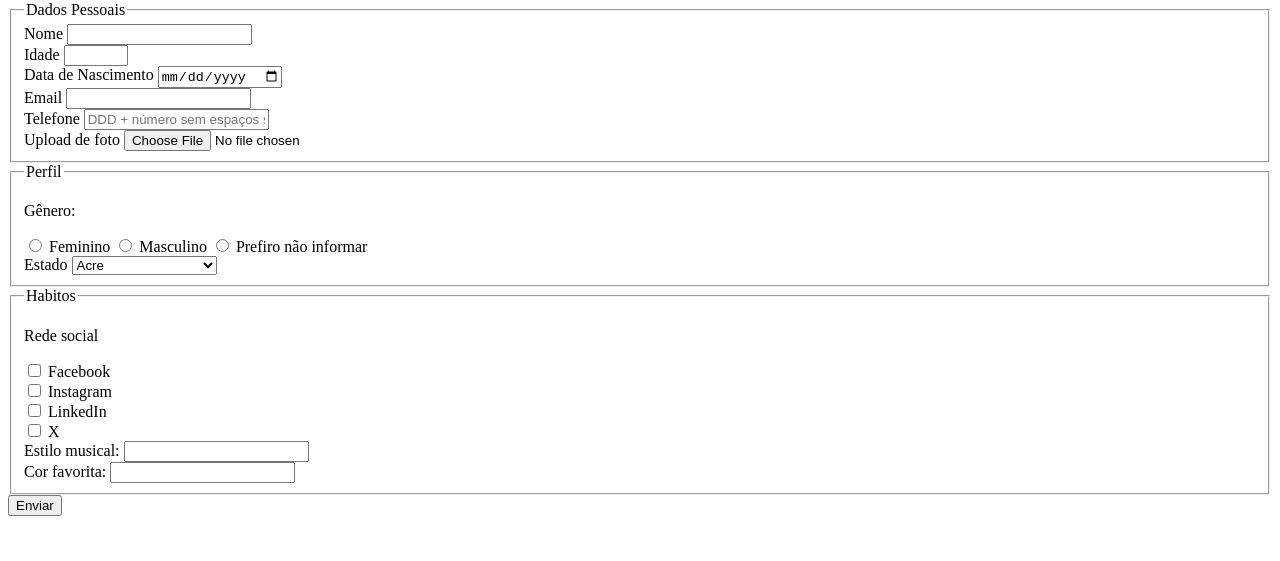
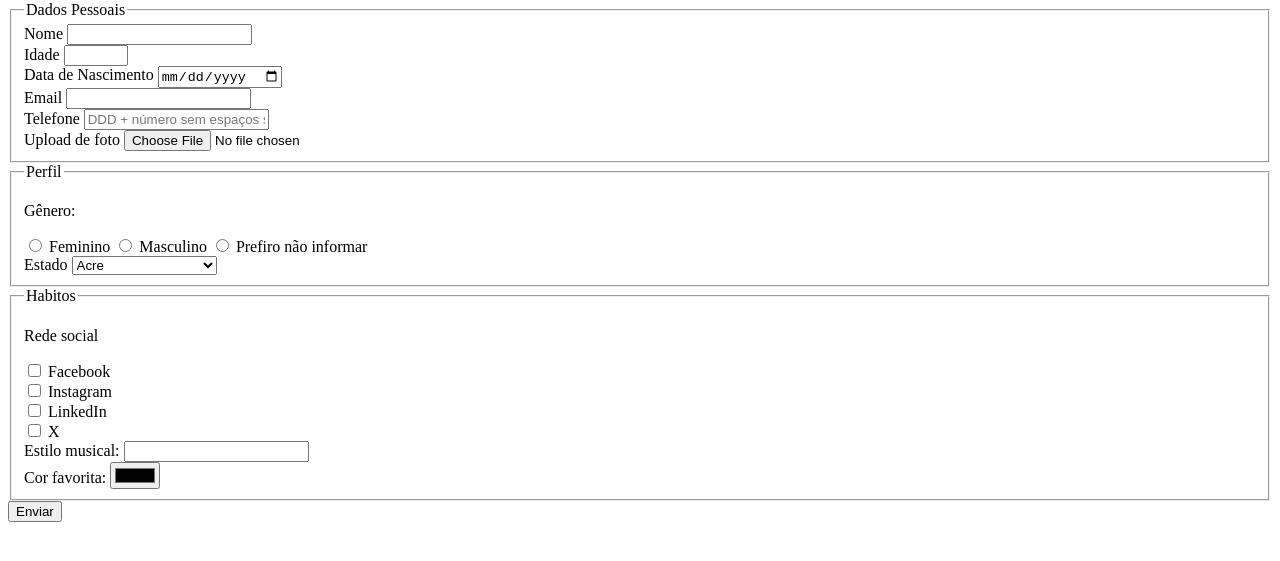
Before and after one commit to raphaelvimieiro/pesquisa-culturama, a plain HTML site: page index.html in a window 1280 px wide. Shown: the part 79-640 px from the top of the page. Drawn offline with Linux system fonts and the light colour scheme.

Commit message:
Update index.html

```diff
--- a/index.html
+++ b/index.html
@@ -106,7 +106,7 @@
   </datalist>
   <br>
   <label for="favoritcolor">Cor favorita:</label>
-<input type="colorgit" name="userFavoriteColor" id="favoritColor"  >
+<input type="color" name="userFavoriteColor" id="favoritColor"  >
 
 </fieldset>
 
```
